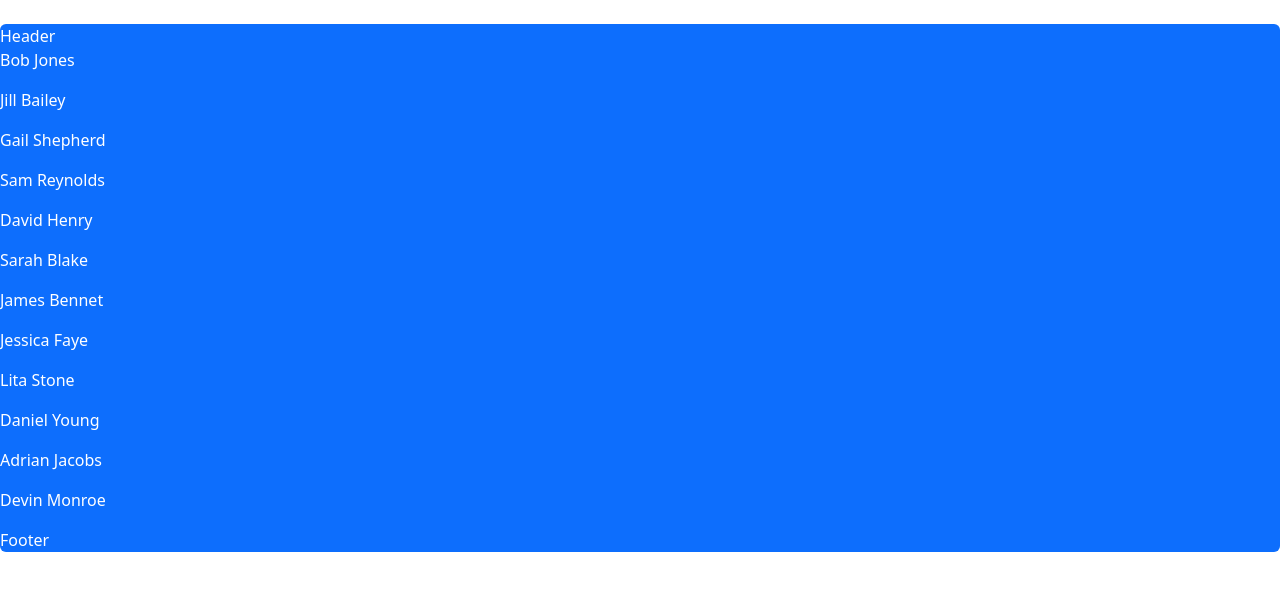
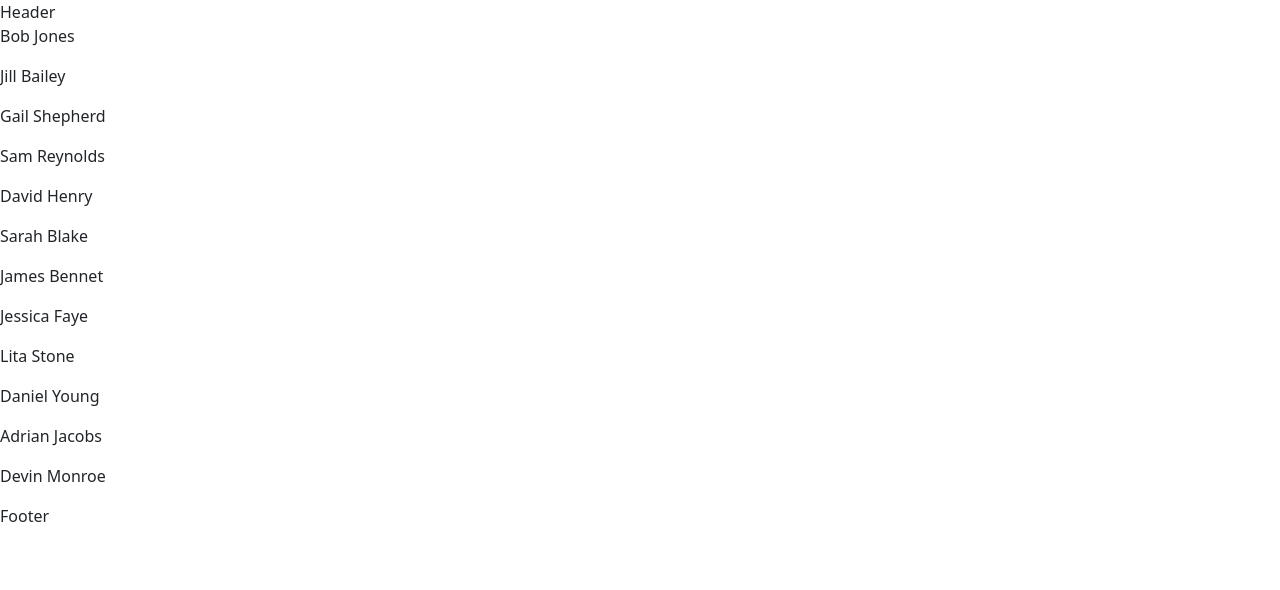
Before and after one commit to abnercabrera28/team-members, a React (Create React App) app: page / in a window 1280 px wide. Shown: the top 590 px of the page. Built offline with nearby package versions, Linux system fonts and the light colour scheme.

Commit message:
remove className

```diff
--- a/src/App.js
+++ b/src/App.js
@@ -4,7 +4,7 @@ import Employees from "./Employees";
 
 function App() {
   return (
-    <div className="mt-4 p5 bg-primary text-white rounded">
+    <div>
       <Header />
       <Employees />
       <Footer />
```
